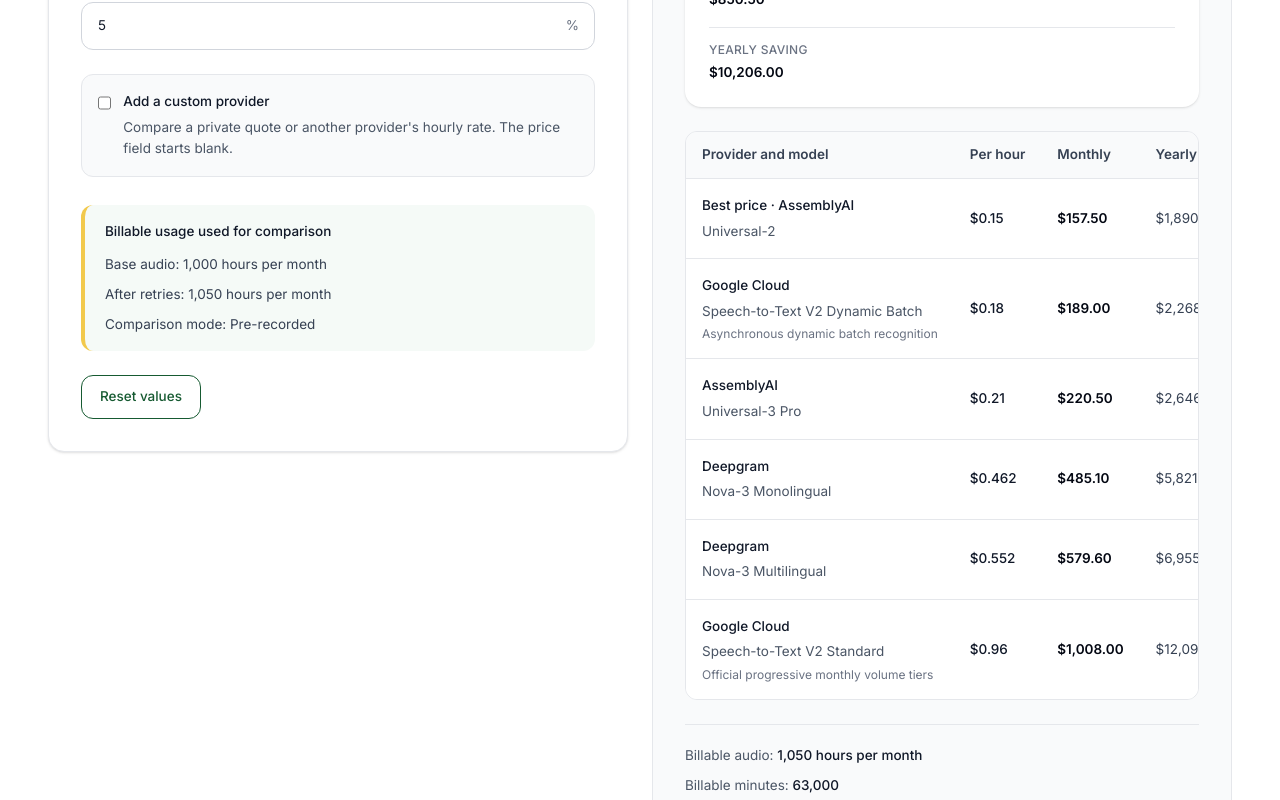
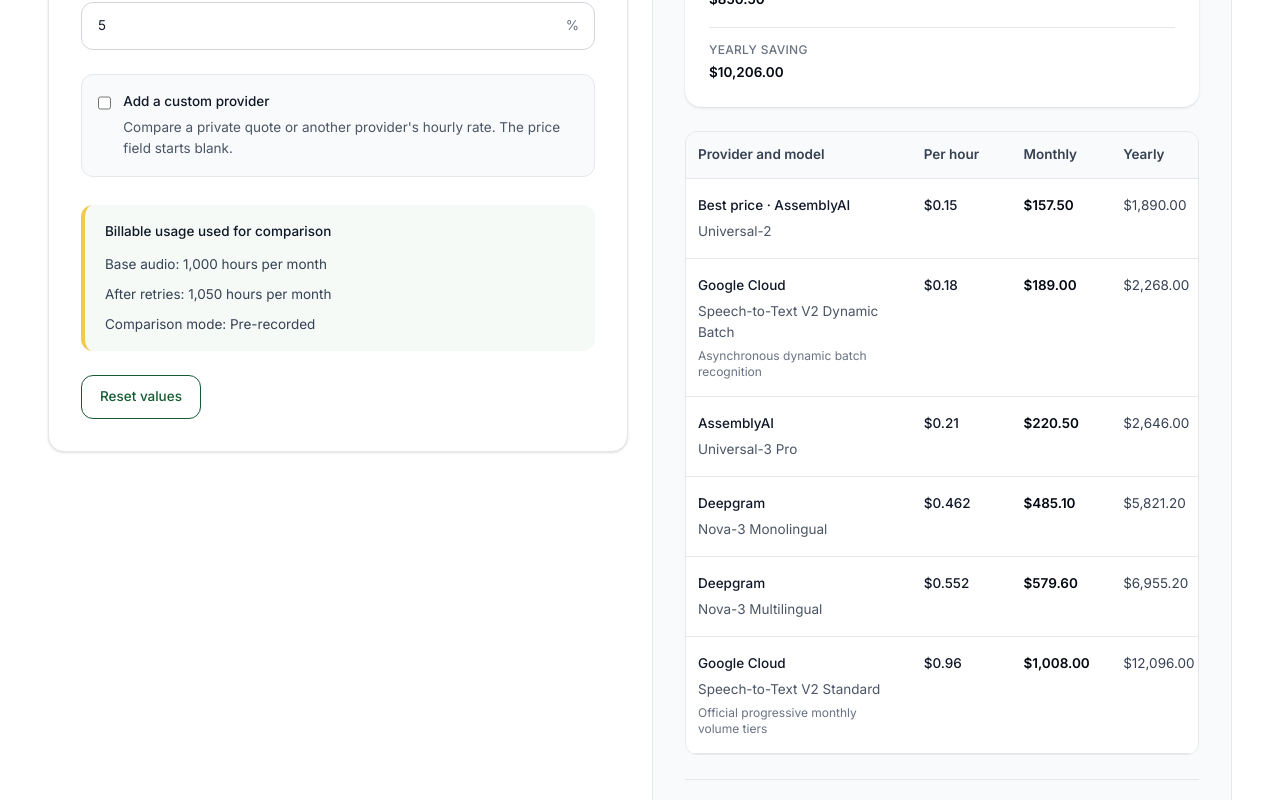
Before and after one commit to vaarunsonawwane-ops/beeija, a Next.js app: page /tools/ai-transcription-cost-comparison-calculator in a window 1280 px wide. Shown: the part 940-1740 px from the top of the page. Built offline with nearby package versions, Linux system fonts and the light colour scheme.

Commit message:
Update ToolClient.tsx

```diff
--- a/app/tools/ai-transcription-cost-comparison-calculator/ToolClient.tsx
+++ b/app/tools/ai-transcription-cost-comparison-calculator/ToolClient.tsx
@@ -512,20 +512,27 @@ export default function ToolClient() {
         }
         breakdown={
           <div className="min-w-0 max-w-full overflow-hidden rounded-xl border border-gray-200">
-            <div className="max-w-full overflow-x-auto">
-              <table className="min-w-full divide-y divide-gray-200 text-left text-sm">
+            <div className="max-w-full overflow-hidden">
+              <table className="w-full table-fixed divide-y divide-gray-200 text-left text-sm">
+                <colgroup>
+                  <col className="w-[43%]" />
+                  <col className="w-[19%]" />
+                  <col className="w-[19%]" />
+                  <col className="w-[19%]" />
+                </colgroup>
+
                 <thead className="bg-gray-50">
                   <tr>
-                    <th className="px-4 py-3 font-semibold text-gray-700">
+                    <th className="px-3 py-3 font-semibold text-gray-700">
                       Provider and model
                     </th>
-                    <th className="px-4 py-3 font-semibold text-gray-700">
+                    <th className="px-3 py-3 font-semibold text-gray-700">
                       Per hour
                     </th>
-                    <th className="px-4 py-3 font-semibold text-gray-700">
+                    <th className="px-3 py-3 font-semibold text-gray-700">
                       Monthly
                     </th>
-                    <th className="px-4 py-3 font-semibold text-gray-700">
+                    <th className="px-3 py-3 font-semibold text-gray-700">
                       Yearly
                     </th>
                   </tr>
@@ -534,29 +541,37 @@ export default function ToolClient() {
                 <tbody className="divide-y divide-gray-200 bg-white">
                   {results.rows.map((row, index) => (
                     <tr key={row.id}>
-                      <td className="px-4 py-4 align-top">
-                        <p className="font-medium text-gray-900">
+                      <td className="min-w-0 px-3 py-4 align-top">
+                        <p className="break-words font-medium text-gray-900 [overflow-wrap:anywhere]">
                           {index === 0 ? "Best price · " : ""}
                           {row.provider}
                         </p>
-                        <p className="mt-1 text-gray-600">{row.model}</p>
+                        <p className="mt-1 break-words text-gray-600 [overflow-wrap:anywhere]">
+                          {row.model}
+                        </p>
                         {row.note ? (
-                          <p className="mt-1 text-xs text-gray-500">
+                          <p className="mt-1 break-words text-xs text-gray-500 [overflow-wrap:anywhere]">
                             {row.note}
                           </p>
                         ) : null}
                       </td>
 
-                      <td className="whitespace-nowrap px-4 py-4 font-medium text-gray-900">
-                        {formatMoney(row.effectiveRatePerHour)}
+                      <td className="min-w-0 px-3 py-4 align-top font-medium text-gray-900">
+                        <span className="block break-words [overflow-wrap:anywhere]">
+                          {formatVisibleMoney(row.effectiveRatePerHour)}
+                        </span>
                       </td>
 
-                      <td className="whitespace-nowrap px-4 py-4 font-semibold text-gray-950">
-                        {formatMoney(row.monthlyCost)}
+                      <td className="min-w-0 px-3 py-4 align-top font-semibold text-gray-950">
+                        <span className="block break-words [overflow-wrap:anywhere]">
+                          {formatVisibleMoney(row.monthlyCost)}
+                        </span>
                       </td>
 
-                      <td className="whitespace-nowrap px-4 py-4 text-gray-700">
-                        {formatMoney(row.yearlyCost)}
+                      <td className="min-w-0 px-3 py-4 align-top text-gray-700">
+                        <span className="block break-words [overflow-wrap:anywhere]">
+                          {formatVisibleMoney(row.yearlyCost)}
+                        </span>
                       </td>
                     </tr>
                   ))}
```
